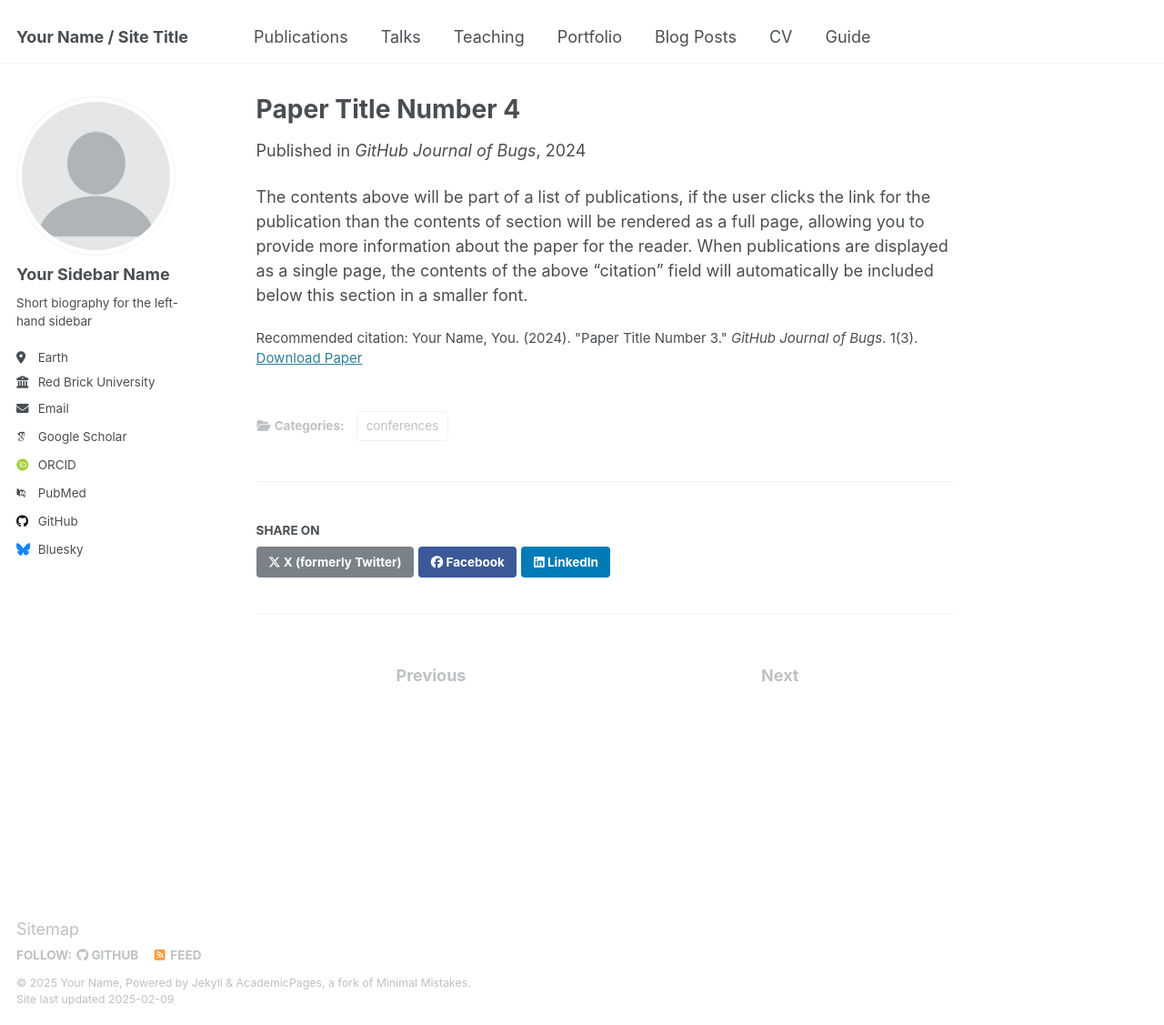
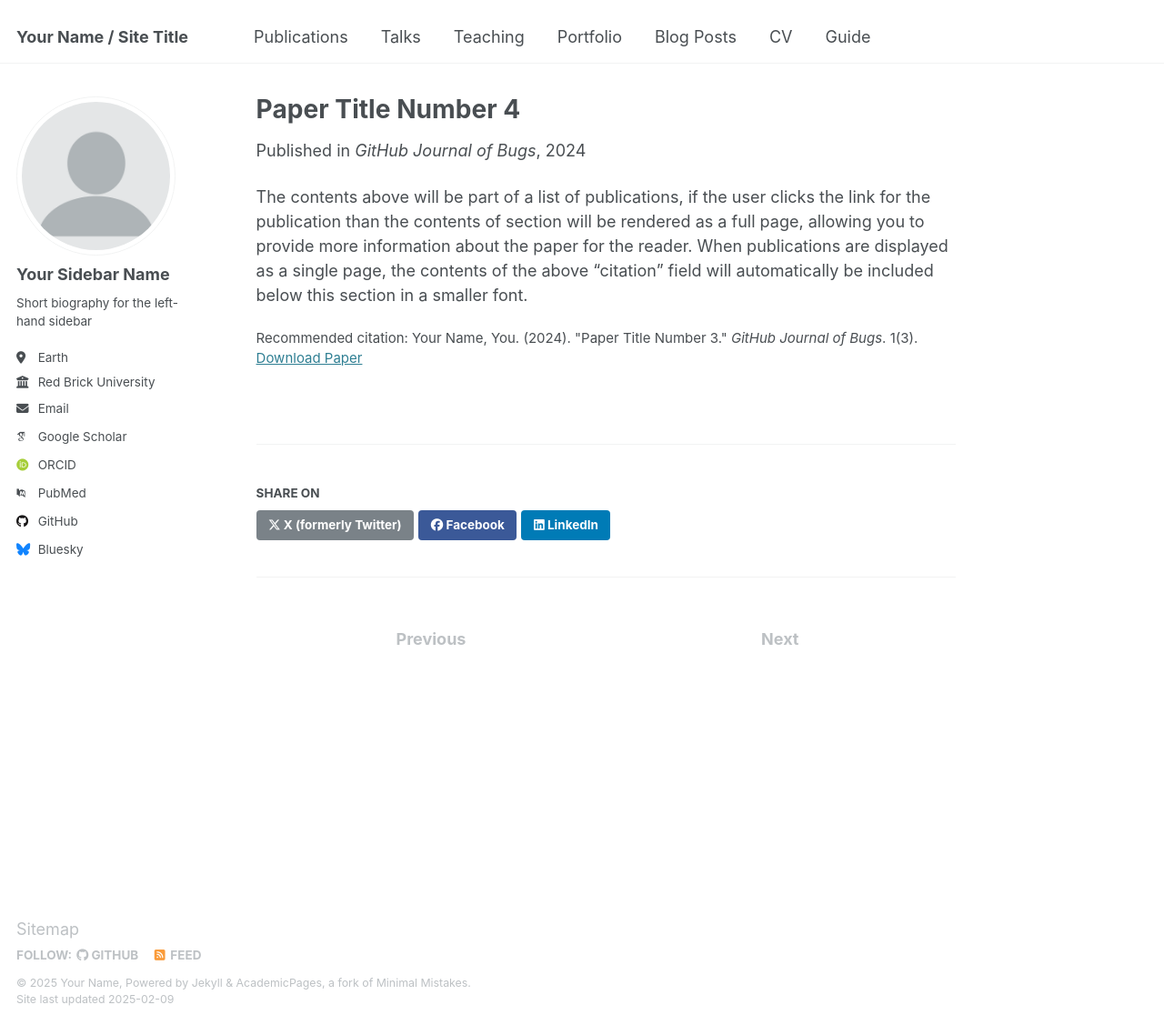
Before and after one commit to bjauregui/bjauregui.github.io, a Jekyll site: the page built from _publications/2024-02-17-paper-title-number-4.md, in a window 1280 px wide and 1127 px high. Shown: the whole window at 91% size. Built offline with Jekyll 4.4.1, drawn with Linux system fonts in a browser that asks for light colours; some web fonts are replaced; part of the change alters nothing that is shown.

Commit message:
Exclude publications from category-list, close #2820

```diff
--- a/_includes/page__taxonomy.html
+++ b/_includes/page__taxonomy.html
@@ -4,6 +4,6 @@
   {% include tag-list.html %}
 {% endif %}
 
-{% if site.category_archive.type and page.categories[0] %}
+{% if site.category_archive.type and page.categories[0] and page.collection != 'publications' %}
   {% include category-list.html %}
 {% endif %}
```
